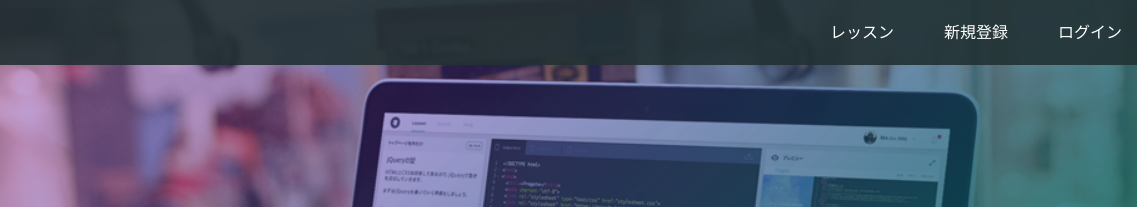
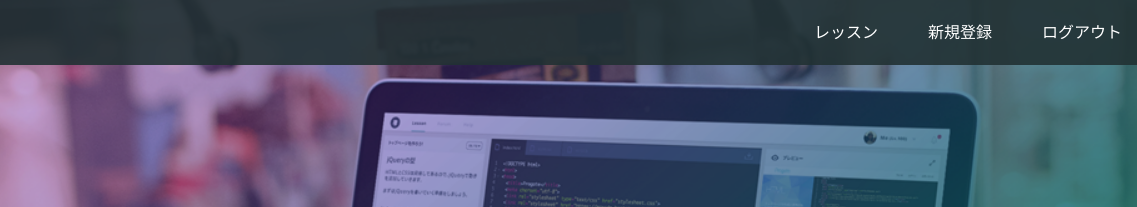
Before and after one commit to jigglypu/jigglypu.github.io, a plain HTML site: page index.html in a window 1280 px wide. Shown: the top 207 px of the page, 143-1280 px from the left. Drawn offline with Linux system fonts and the light colour scheme.

Commit message:
Update index.html

```diff
--- a/index.html
+++ b/index.html
@@ -17,7 +17,7 @@
       <div class="header-right">
         <a href="#">レッスン</a>
         <a href="#">新規登録</a>
-        <a href="#" class="login">ログイン</a>
+        <a href="#" class="logout">ログアウト</a>
       </div>
     </div>
   </header>
```
